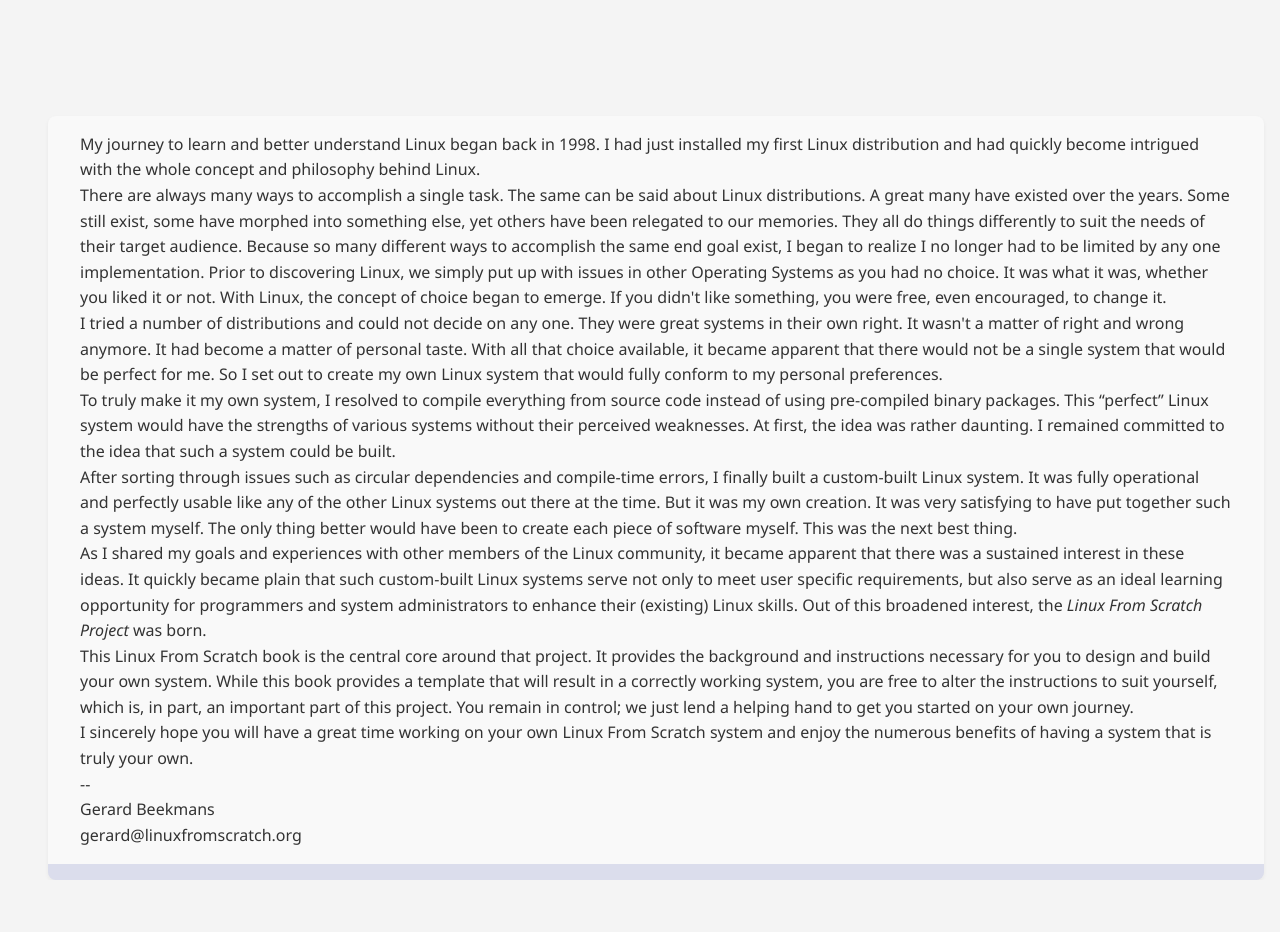
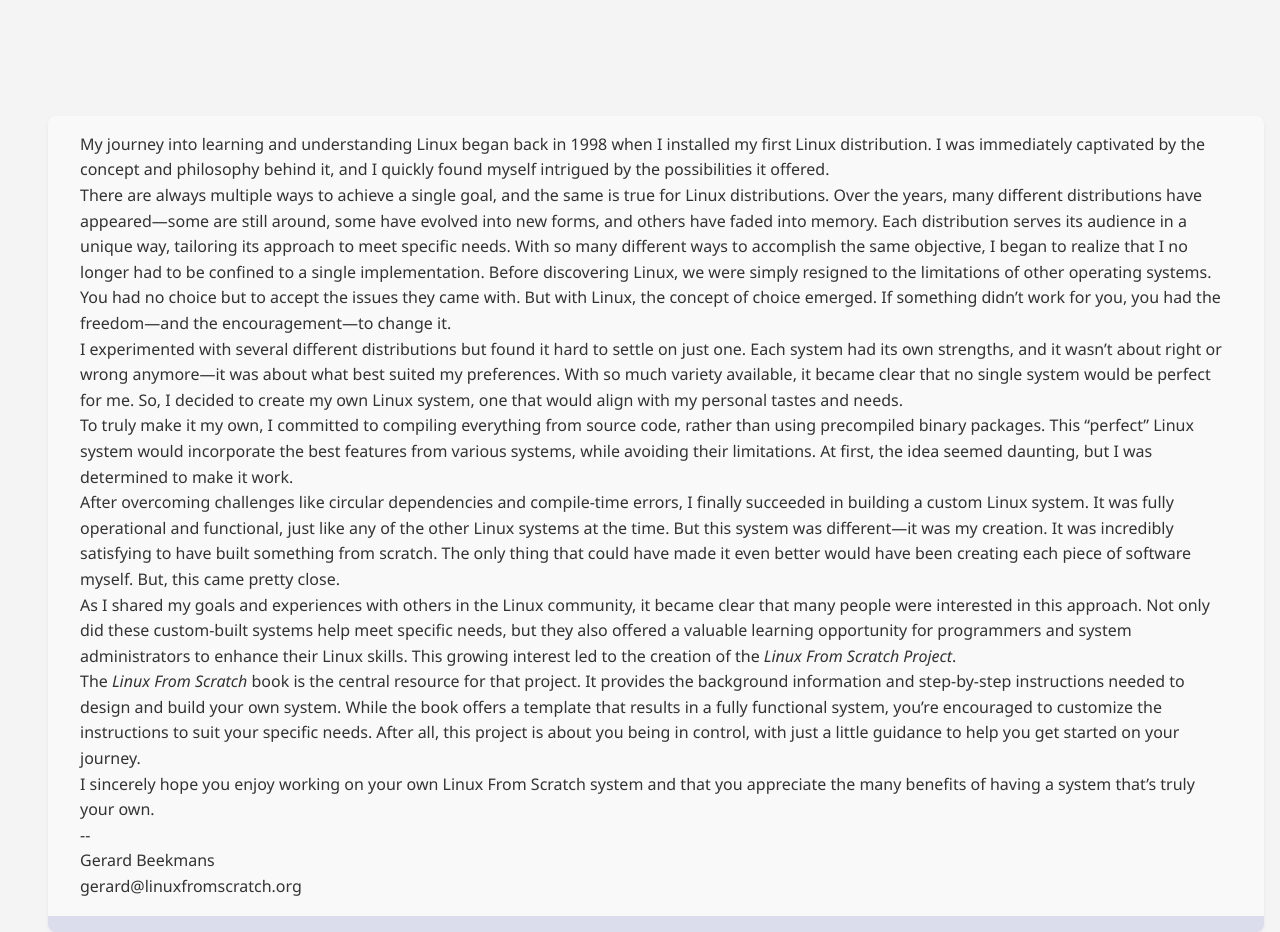
Before and after one commit to PersuasiveArchives/LFS-BOOK-Revamped, a plain HTML site: page prologue/foreword.html in a window 1280 px wide. Shown: the part 360-1292 px from the top of the page. Before the commit the page ends 1240 px from the top, so only its background shows below. Drawn offline with Linux system fonts and the light colour scheme.

Commit message:
Update foreword.html

```diff
--- a/prologue/foreword.html
+++ b/prologue/foreword.html
@@ -47,74 +47,37 @@
     </h1>
     <div class="sect1" lang="en" xml:lang="en">
       <p>
-        My journey to learn and better understand Linux began back in 1998. I
-        had just installed my first Linux distribution and had quickly become
-        intrigued with the whole concept and philosophy behind Linux.
+        My journey into learning and understanding Linux began back in 1998 when I installed my first Linux distribution. I was immediately captivated by the concept and philosophy behind it, and I quickly found myself intrigued by the possibilities it offered.
     </p>
+
     <p>
-        There are always many ways to accomplish a single task. The same can
-        be said about Linux distributions. A great many have existed over the
-        years. Some still exist, some have morphed into something else, yet
-        others have been relegated to our memories. They all do things
-        differently to suit the needs of their target audience. Because so
-        many different ways to accomplish the same end goal exist, I began to
-        realize I no longer had to be limited by any one implementation.
-        Prior to discovering Linux, we simply put up with issues in other
-        Operating Systems as you had no choice. It was what it was, whether
-        you liked it or not. With Linux, the concept of choice began to
-        emerge. If you didn't like something, you were free, even encouraged,
-        to change it.
+        There are always multiple ways to achieve a single goal, and the same is true for Linux distributions. Over the years, many different distributions have appeared—some are still around, some have evolved into new forms, and others have faded into memory. Each distribution serves its audience in a unique way, tailoring its approach to meet specific needs. With so many different ways to accomplish the same objective, I began to realize that I no longer had to be confined to a single implementation. Before discovering Linux, we were simply resigned to the limitations of other operating systems. You had no choice but to accept the issues they came with. But with Linux, the concept of choice emerged. If something didn’t work for you, you had the freedom—and the encouragement—to change it.
     </p>
+
     <p>
-        I tried a number of distributions and could not decide on any one.
-        They were great systems in their own right. It wasn't a matter of
-        right and wrong anymore. It had become a matter of personal taste.
-        With all that choice available, it became apparent that there would
-        not be a single system that would be perfect for me. So I set out to
-        create my own Linux system that would fully conform to my personal
-        preferences.
+        I experimented with several different distributions but found it hard to settle on just one. Each system had its own strengths, and it wasn’t about right or wrong anymore—it was about what best suited my preferences. With so much variety available, it became clear that no single system would be perfect for me. So, I decided to create my own Linux system, one that would align with my personal tastes and needs.
     </p>
+
     <p>
-        To truly make it my own system, I resolved to compile everything from
-        source code instead of using pre-compiled binary packages. This
-        <span class="quote">“<span class="quote">perfect</span>”</span> Linux
-        system would have the strengths of various systems without their
-        perceived weaknesses. At first, the idea was rather daunting. I
-        remained committed to the idea that such a system could be built.
+        To truly make it my own, I committed to compiling everything from source code, rather than using precompiled binary packages. This “<span class="quote">perfect</span>” Linux system would incorporate the best features from various systems, while avoiding their limitations. At first, the idea seemed daunting, but I was determined to make it work.
     </p>
+
     <p>
-        After sorting through issues such as circular dependencies and
-        compile-time errors, I finally built a custom-built Linux system. It
-        was fully operational and perfectly usable like any of the other
-        Linux systems out there at the time. But it was my own creation. It
-        was very satisfying to have put together such a system myself. The
-        only thing better would have been to create each piece of software
-        myself. This was the next best thing.
+        After overcoming challenges like circular dependencies and compile-time errors, I finally succeeded in building a custom Linux system. It was fully operational and functional, just like any of the other Linux systems at the time. But this system was different—it was my creation. It was incredibly satisfying to have built something from scratch. The only thing that could have made it even better would have been creating each piece of software myself. But, this came pretty close.
     </p>
+
     <p>
-        As I shared my goals and experiences with other members of the Linux
-        community, it became apparent that there was a sustained interest in
-        these ideas. It quickly became plain that such custom-built Linux
-        systems serve not only to meet user specific requirements, but also
-        serve as an ideal learning opportunity for programmers and system
-        administrators to enhance their (existing) Linux skills. Out of this
-        broadened interest, the <span class="emphasis"><em>Linux From Scratch
-        Project</em></span> was born.
+        As I shared my goals and experiences with others in the Linux community, it became clear that many people were interested in this approach. Not only did these custom-built systems help meet specific needs, but they also offered a valuable learning opportunity for programmers and system administrators to enhance their Linux skills. This growing interest led to the creation of the <span class="emphasis"><em>Linux From Scratch Project</em></span>.
     </p>
+
     <p>
-        This Linux From Scratch book is the central core around that project.
-        It provides the background and instructions necessary for you to
-        design and build your own system. While this book provides a template
-        that will result in a correctly working system, you are free to alter
-        the instructions to suit yourself, which is, in part, an important
-        part of this project. You remain in control; we just lend a helping
-        hand to get you started on your own journey.
+        The <em>Linux From Scratch</em> book is the central resource for that project. It provides the background information and step-by-step instructions needed to design and build your own system. While the book offers a template that results in a fully functional system, you’re encouraged to customize the instructions to suit your specific needs. After all, this project is about you being in control, with just a little guidance to help you get started on your journey.
     </p>
+
     <p>
-        I sincerely hope you will have a great time working on your own Linux
-        From Scratch system and enjoy the numerous benefits of having a
-        system that is truly your own.
+        I sincerely hope you enjoy working on your own Linux From Scratch system and that you appreciate the many benefits of having a system that’s truly your own.
     </p>
+
       <div class="literallayout">
         <p>
           --<br />
```
Lines whose indentation alone changed are shown as unchanged.
